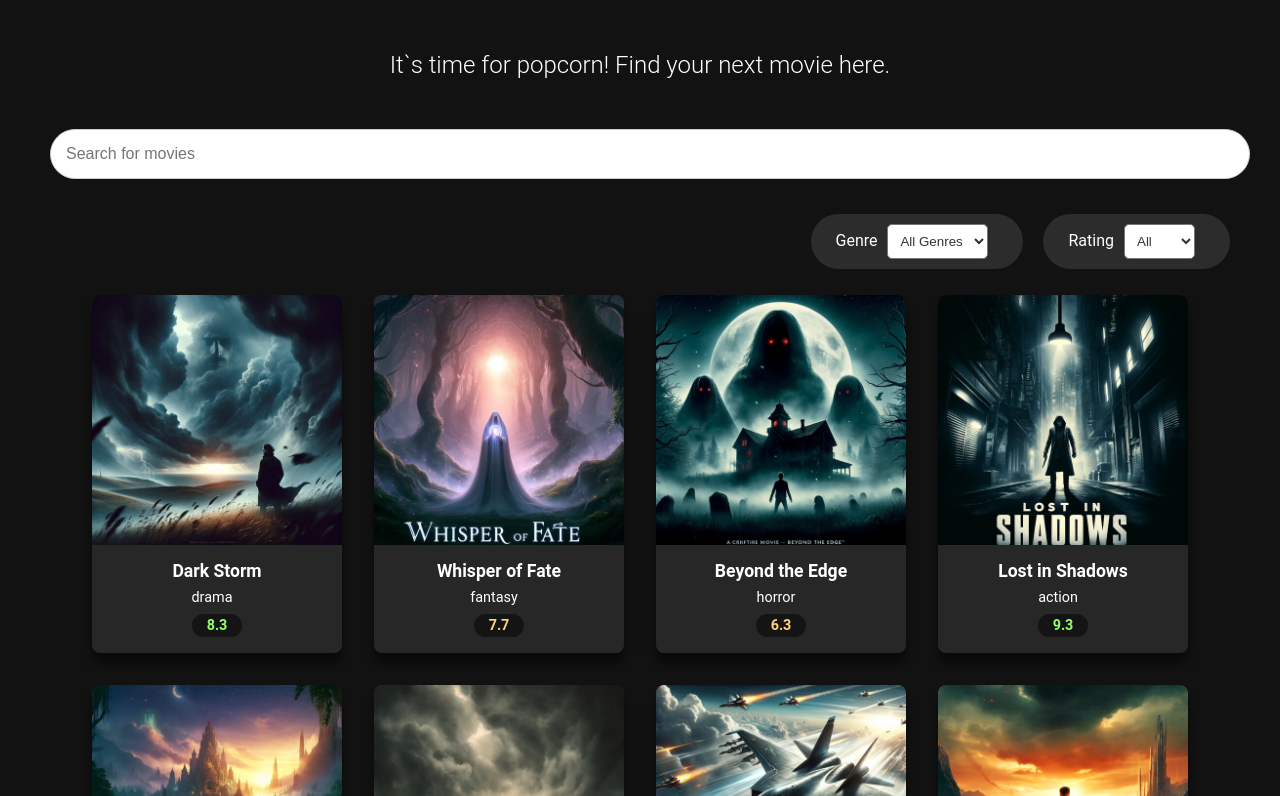
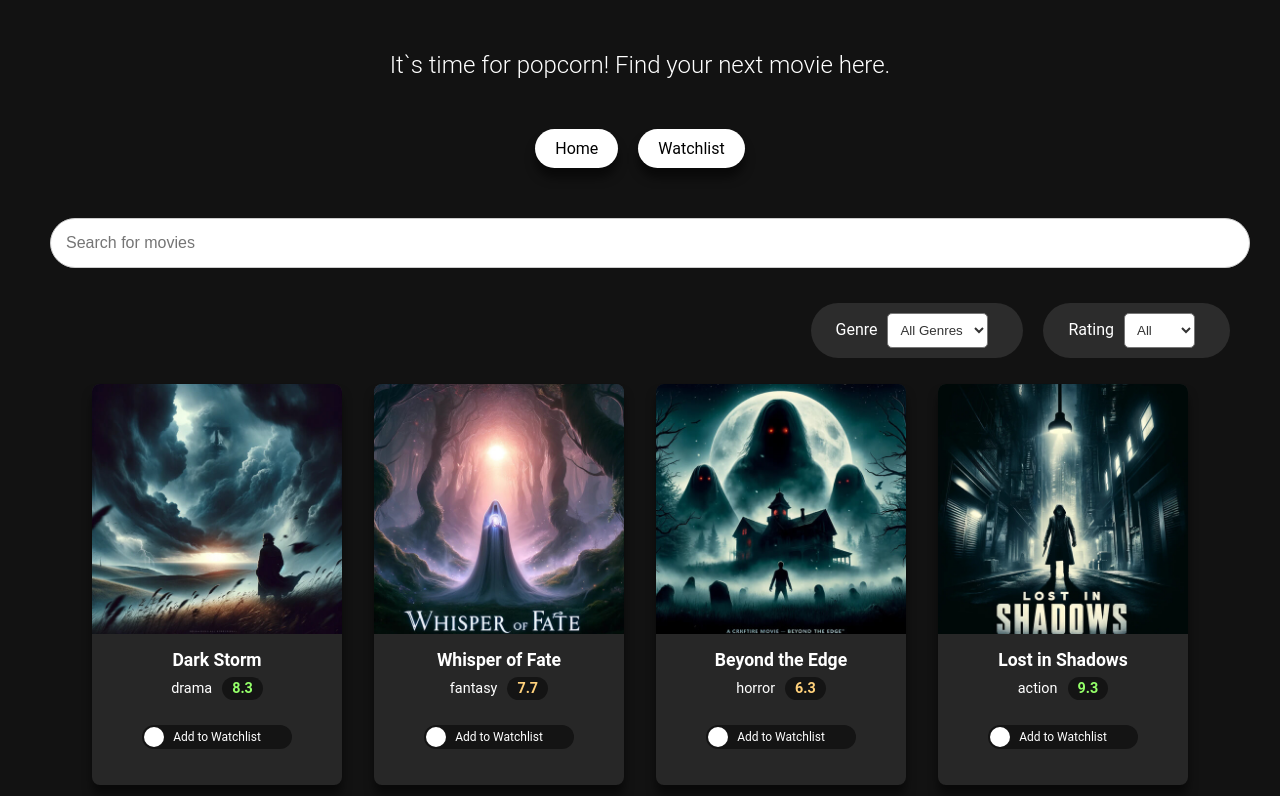
Before and after one commit to Sotten8/Moviedux, a React (Create React App) app: page / in a window 1280 px wide. Shown: the part 324-1120 px from the top of the page. Built offline with nearby package versions, Linux system fonts and the light colour scheme.

Commit message:
Add Watchlist page using Router

```diff
--- a/package.json
+++ b/package.json
@@ -9,6 +9,7 @@
     "@testing-library/user-event": "^13.5.0",
     "react": "^19.1.0",
     "react-dom": "^19.1.0",
+    "react-router-dom": "^7.5.1",
     "react-scripts": "5.0.1",
     "web-vitals": "^2.1.4"
   },
--- a/src/App.js
+++ b/src/App.js
@@ -4,13 +4,68 @@
 import Header from './components/Header';
 import Footer from './components/Footer';
 import MoviesGrid from './components/MoviesGrid';
+import Watchlist from './components/Watchlist';
+import { BrowserRouter as Router, Routes, Route, Link } from 'react-router-dom';
+import { useState, useEffect } from 'react';
 
 function App() {
+  const [movies, setMovies] = useState([]);
+  const [watchlist, setWatchlist] = useState([]);
+
+  useEffect(() => {
+    fetch('movies.json')
+      .then((response) => response.json())
+      .then((data) => setMovies(data));
+  }, []);
+
+  const toggleWatchlist = (movieId) => {
+    setWatchlist((prev) =>
+      prev.includes(movieId)
+        ? prev.filter((id) => id !== movieId)
+        : [...prev, movieId]
+    );
+  };
+
   return (
     <div className='App'>
       <div className='container'>
         <Header></Header>
-        <MoviesGrid></MoviesGrid>
+
+        <Router>
+          <nav>
+            <ul>
+              <li>
+                <Link to='/'>Home</Link>
+              </li>
+              <li>
+                <Link to='/watchlist'>Watchlist</Link>
+              </li>
+            </ul>
+          </nav>
+
+          <Routes>
+            <Route
+              path='/'
+              element={
+                <MoviesGrid
+                  watchlist={watchlist}
+                  movies={movies}
+                  toggleWatchlist={toggleWatchlist}
+                />
+              }
+            ></Route>
+            <Route
+              path='/watchlist'
+              element={
+                <Watchlist
+                  watchlist={watchlist}
+                  movies={movies}
+                  toggleWatchlist={toggleWatchlist}
+                />
+              }
+            ></Route>
+          </Routes>
+        </Router>
       </div>
       <Footer></Footer>
     </div>
--- a/src/components/MovieCard.js
+++ b/src/components/MovieCard.js
@@ -1,7 +1,7 @@
 import React from 'react';
 import '../styles.css';
 
-export default function MovieCard({ movie }) {
+export default function MovieCard({ movie, isWatchlisted, toggleWatchlist }) {
   const handleError = (error) => {
     error.target.src = 'images/default.jpg';
   };
@@ -23,10 +23,24 @@
       />
       <div className='movie-card-info'>
         <h3 className='movie-card-title'>{movie.title}</h3>
-        <p className='movie-card-genre'>{movie.genre}</p>
-        <p className={`movie-card-rating ${getRatingClass(movie.rating)}`}>
-          {movie.rating}
-        </p>
+        <div>
+          <span className='movie-card-genre'>{movie.genre}</span>
+          <span className={`movie-card-rating ${getRatingClass(movie.rating)}`}>
+            {movie.rating}
+          </span>
+        </div>
+        <label className='switch'>
+          <input
+            type='checkbox'
+            checked={isWatchlisted}
+            onChange={() => toggleWatchlist(movie.id)}
+          ></input>
+          <span className='slider'>
+            <span className='slider-label'>
+              {isWatchlisted ? 'In Watchlist' : 'Add to Watchlist'}
+            </span>
+          </span>
+        </label>
       </div>
     </div>
   );
--- a/src/components/MoviesGrid.js
+++ b/src/components/MoviesGrid.js
@@ -1,9 +1,8 @@
-import React, { useState, useEffect } from 'react';
+import React, { useState } from 'react';
 import '../styles.css';
 import MovieCard from './MovieCard';
 
-export default function MoviesGrid() {
-  const [movies, setMovies] = useState([]);
+export default function MoviesGrid({ movies, watchlist, toggleWatchlist }) {
   const [searchTerm, setSearchTerm] = useState('');
 
   const [genre, setGenre] = useState('All Genres');
@@ -54,12 +53,6 @@
       matchesSearchTerm(movie, searchTerm)
   );
 
-  useEffect(() => {
-    fetch('movies.json')
-      .then((response) => response.json())
-      .then((data) => setMovies(data));
-  }, []);
-
   return (
     <div>
       <input
@@ -103,7 +96,12 @@
 
       <div className='movies-grid'>
         {filteredMovies.map((movie) => (
-          <MovieCard movie={movie} key={movie.id}></MovieCard>
+          <MovieCard
+            movie={movie}
+            key={movie.id}
+            toggleWatchlist={toggleWatchlist}
+            isWatchlisted={watchlist.includes(movie.id)}
+          ></MovieCard>
         ))}
       </div>
     </div>
--- /dev/null
+++ b/src/components/Watchlist.js
@@ -0,0 +1,24 @@
+import React from 'react';
+import '../styles.css';
+import MovieCard from './MovieCard';
+
+export default function Watchlist({ movies, watchlist, toggleWatchlist }) {
+  return (
+    <div>
+      <h1 className='title'>Your Watchlist</h1>
+      <div className='watchlist'>
+        {watchlist.map((id) => {
+          const movie = movies.find((movie) => movie.id === id);
+          return (
+            <MovieCard
+              key={id}
+              movie={movie}
+              toggleWatchlist={toggleWatchlist}
+              isWatchlisted={true}
+            ></MovieCard>
+          );
+        })}
+      </div>
+    </div>
+  );
+}
```
Also changed, not shown: 1 other file (tests, documents, lock files or other folders).
